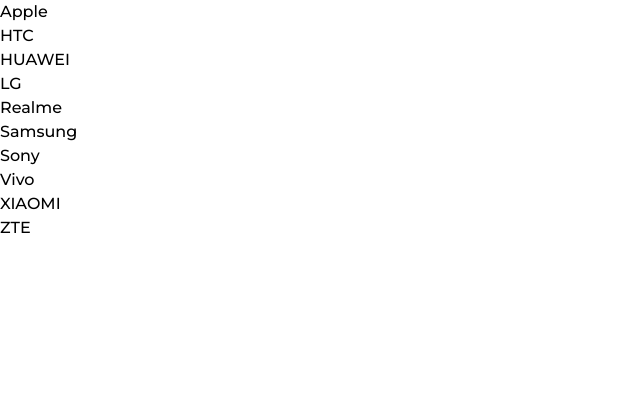
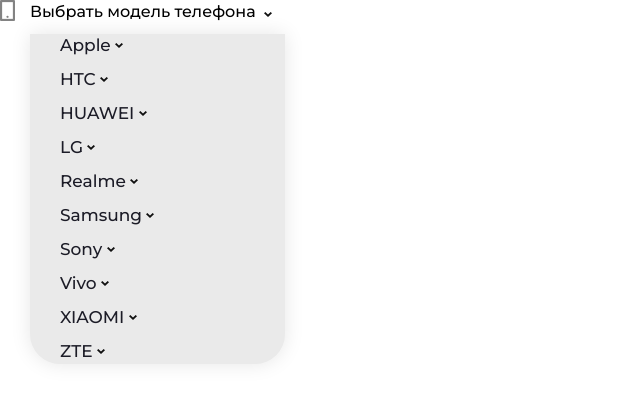
Before and after one commit to AlexSachilovich/qpick-project, a plain HTML site: page app/index.html in a window 1280 px wide. Shown: the whole page, without its empty margins (0-640 px from the left). Drawn offline with Linux system fonts and the light colour scheme.

Commit message:
hw-components

```diff
--- a/app/index.html
+++ b/app/index.html
@@ -4,7 +4,7 @@
     <meta charset="UTF-8" />
     <meta http-equiv="X-UA-Compatible" content="IE=edge" />
     <meta name="viewport" content="width=device-width, initial-scale=1.0" />
-    <link rel="stylesheet" href="../style.css" />
+    <link rel="stylesheet" href="./style.css" />
     <title>QPICK</title>
   </head>
   <body>
--- a/app/src/components/atom/Navigation.js
+++ b/app/src/components/atom/Navigation.js
@@ -6,22 +6,23 @@ export class Navigation extends Component {
 
   render() {
     return `
-            <wrapper>
-                <nav class="menu">
-                    <ul class="menu__list">
-                        <li>
-                            <a href="#" class="menu__link"></a>
-                            <ul class="sub-menu__list">
+                <div class="select">
+                    <div class="select__icon">
+                    </div>
+                    <nav class="nav header__nav">
+                        <ul class="menu"><p class="menu__choose-model">Выбрать модель телефона</p>
+                            <div class="menu__list">
                                 ${this.props
                                   .map((item) => {
-                                return `<li>${item}</li>`;
+                                    return `<li class="menu__item">
+                                                <a href="#" class="menu__link">${item}</a>
+                                            </li>`;
                                   })
                                   .join("")}
-                            </ul>
-                        </li>
+                            </div>
                         </ul>
                     </nav>
-            </wrapper>
+                </div>
     `;
   }
 
--- a/app/src/css/atom/navigation.css
+++ b/app/src/css/atom/navigation.css
@@ -1,6 +1,45 @@
-.menu a {
+.menu__link {
   text-decoration: none;
+  font-family: "Montserrat";
+  font-style: normal;
+  font-weight: 500;
+  font-size: 17px;
+  line-height: 21px;
+
+  color: #1c1c27;
 }
-.menu li {
-  list-style: none;
+
+.menu__list {
+  width: 255px;
+  left: 0px;
+  top: 0px;
+  background: #eaeaea;
+  box-shadow: 0px 0px 20px rgba(0, 0, 0, 0.1);
+  border-radius: 0px 0px 30px 30px;
 }
+
+.menu__item {
+  list-style-type: none;
+  margin: 10px 10px 10px 30px;
+}
+
+.select {
+  display: flex;
+}
+
+.select::before {
+  content: url("../../assets/img/Navigation/mobile.png");
+  margin-right: 15px;
+}
+
+.menu__choose-model::after {
+  content: url("../../assets/img/Navigation/bird.svg");
+  margin-left: 8px;
+}
+
+.menu__item::after {
+  display: inline-block;
+  content: url("../../assets/img/Navigation/bird.svg");
+  transform: rotate(180deg);
+  transform: translateY(-3px);
+}
--- a/app/src/css/body.css
+++ b/app/src/css/body.css
@@ -1,5 +1,4 @@
-/* Указываем box sizing */
-*,
+Указываем box sizing *,
 *::before,
 *::after {
   box-sizing: border-box;
--- /dev/null
+++ b/app/style.css
@@ -0,0 +1,9 @@
+@import url("../app/src/css/body.css");
+@import url("../app/src/css/atom/navigation.css");
+@import url("../app/src/css/theme/fonts.css");
+
+html {
+  margin: 0;
+  padding: 0;
+  font-family: "Montserrat";
+}
--- a/style.css
+++ /dev/null
@@ -1,9 +0,0 @@
-@import url("./app/src/css/body.css");
-@import url("./app/src/css/atom/navigation.css");
-@import url("./app/src/css/theme/fonts.css");
-
-body {
-  margin: 0;
-  padding: 0;
-  font-family: "Montserrat";
-}
```
Also changed, not shown: app/src/assets/img/Navigation/bird.svg (added), app/src/assets/img/Navigation/mobile.png (added), app/src/assets/img/Navigation/mobile.svg (added), app/src/components/atom/mobile.svg (added). Lines whose indentation alone changed are shown as unchanged.
